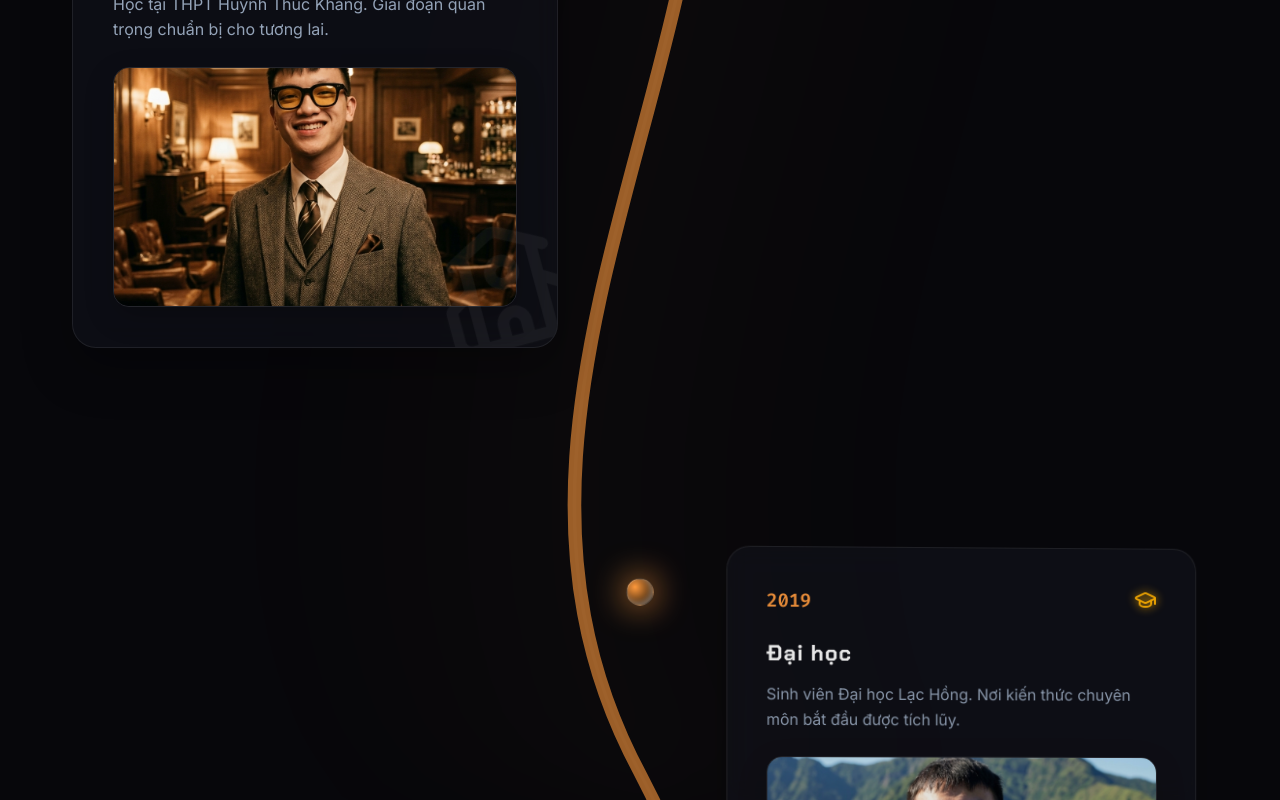
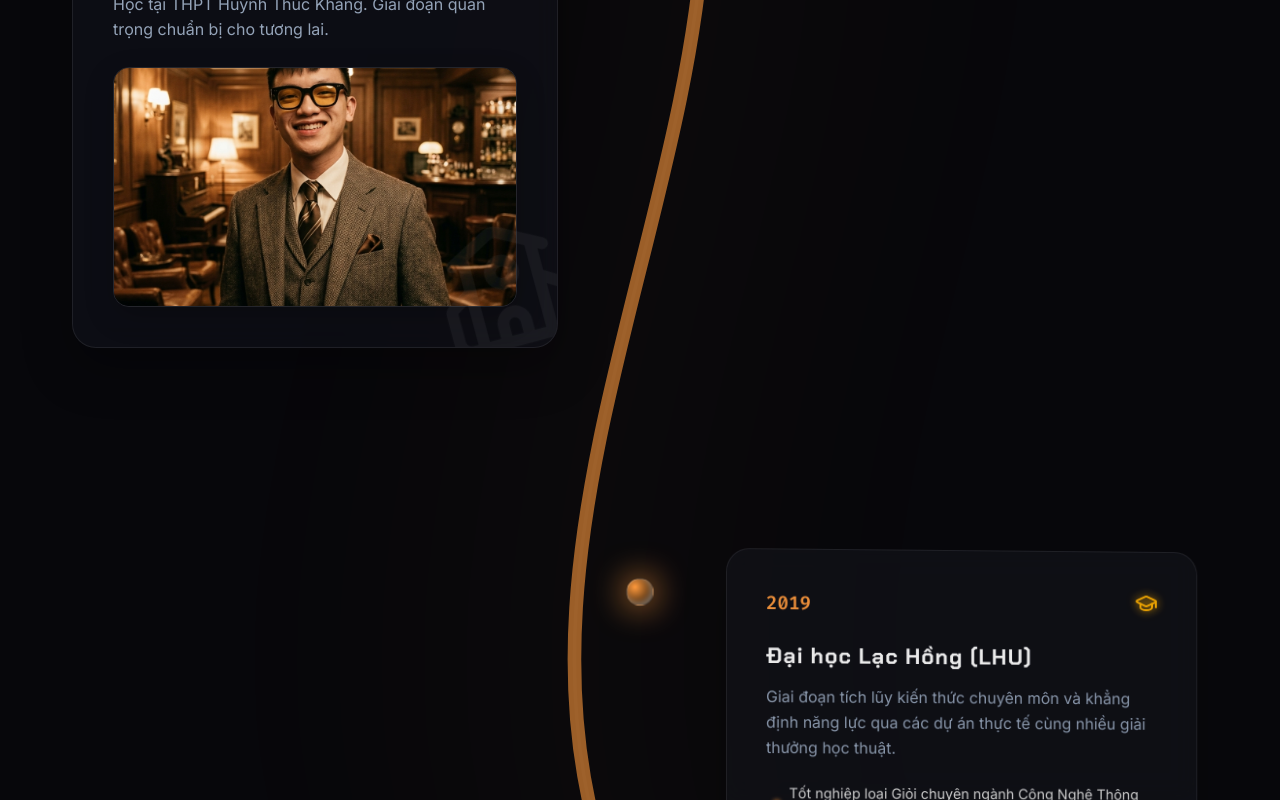
Before and after one commit to BCT0902-dev/web, a React (Vite) app: page /chronicles in a window 1280 px wide. Shown: the part 2000-2800 px from the top of the page. Built offline with nearby package versions, Linux system fonts and the light colour scheme; no server answers; the database is empty.

Commit message:
Journey Expansion: Added achievement sub-branches to the University milestone. Integrated a new achievement list rendering system into the Chronicles section.

```diff
--- a/src/locales/vi.json
+++ b/src/locales/vi.json
@@ -134,7 +134,20 @@
     "m1": { "year": "2006", "title": "Cấp 1", "desc": "Học tại Trường Tiểu học Tân Thanh 1. Những năm tháng đầu đời làm quen với con chữ." },
     "m2": { "year": "2011", "title": "Cấp 2", "desc": "Theo học tại THCS Tân Thanh. Bắt đầu hình thành tư duy học tập độc lập." },
     "m3": { "year": "2015", "title": "Cấp 3", "desc": "Học tại THPT Huỳnh Thúc Kháng. Giai đoạn quan trọng chuẩn bị cho tương lai." },
-    "m4": { "year": "2019", "title": "Đại học", "desc": "Sinh viên Đại học Lạc Hồng. Nơi kiến thức chuyên môn bắt đầu được tích lũy." },
+    "m4": {
+      "year": "2019",
+      "title": "Đại học Lạc Hồng (LHU)",
+      "desc": "Giai đoạn tích lũy kiến thức chuyên môn và khẳng định năng lực qua các dự án thực tế cùng nhiều giải thưởng học thuật.",
+      "achievements": [
+        "Tốt nghiệp loại Giỏi chuyên ngành Công Nghệ Thông Tin",
+        "Top 4 dự án epic 2023 \"Smart Inhaler\"",
+        "Giải đặc biệt giải Tài năng IT 2021",
+        "Dự án phát hiện tụ máu trong não bằng DeepLearning",
+        "Dự án Smart Fish Feeder",
+        "Gương mặt tiêu biểu Đoàn cơ sở LHU 2021",
+        "Dự án Trao tặng máy tính - Vững bước khó khăn 2021"
+      ]
+    },
     "m5": { "year": "2023", "title": "Kỹ thuật viên @ FPT", "desc": "Thực tập và làm việc tại tập đoàn FPT. Trải nghiệm môi trường làm việc chuyên nghiệp hàng đầu Việt Nam với vai trò kỹ thuật." },
     "m6": { "year": "07/2023 - 01/2025", "title": "IT @ Chính Nam Biên Hòa", "desc": "Phụ trách mảng CNTT tại Công ty Chính Nam Biên Hòa trong 1 năm 7 tháng. Hiện tại tôi đang tự do và sẵn sàng cho những thử thách mới." }
   },
--- a/src/sections/PersonalChronicles.jsx
+++ b/src/sections/PersonalChronicles.jsx
@@ -91,7 +91,38 @@
 
         <div style={{ flex: 1, transform: 'translateZ(20px)' }}> {/* Content pops forward slightly */}
             <h3 style={{ fontFamily: 'Chakra Petch', fontSize: '1.4rem', color: '#fff', marginBottom: '1rem', letterSpacing: '1px' }}>{milestone.title}</h3>
-            <p style={{ color: 'var(--text-secondary)', lineHeight: 1.6 }}>{milestone.desc}</p>
+            <p style={{ color: 'var(--text-secondary)', lineHeight: 1.6, marginBottom: milestone.achievements?.length > 0 ? '1.5rem' : 0 }}>{milestone.desc}</p>
+
+            {milestone.achievements?.length > 0 && (
+              <div style={{
+                display: 'flex',
+                flexDirection: 'column',
+                gap: '0.8rem',
+                paddingLeft: '0.5rem',
+                borderLeft: '2px solid rgba(var(--accent-rgb), 0.3)',
+                marginTop: '1rem'
+              }}>
+                {milestone.achievements.map((ach, i) => (
+                  <motion.div
+                    key={i}
+                    initial={{ opacity: 0, x: -10 }}
+                    whileInView={{ opacity: 1, x: 0 }}
+                    transition={{ delay: i * 0.1 }}
+                    style={{
+                      fontSize: '0.9rem',
+                      color: '#ddd',
+                      display: 'flex',
+                      alignItems: 'center',
+                      gap: '0.6rem',
+                      lineHeight: 1.4
+                    }}
+                  >
+                    <div style={{ width: '6px', height: '6px', borderRadius: '50%', background: 'var(--accent-main)', boxShadow: '0 0 5px var(--accent-main)' }} />
+                    {ach}
+                  </motion.div>
+                ))}
+              </div>
+            )}
         </div>
 
         {image && (
@@ -209,10 +240,14 @@
 
   const milestones = [];
   for(let i=1; i<=6; i++) {
+    const achievementKey = `chronicles.m${i}.achievements`;
+    const achievements = t(achievementKey, { returnObjects: true });
+
     milestones.push({
       year: t(`chronicles.m${i}.year`),
       title: t(`chronicles.m${i}.title`),
-      desc: t(`chronicles.m${i}.desc`)
+      desc: t(`chronicles.m${i}.desc`),
+      achievements: Array.isArray(achievements) ? achievements : []
     });
   }
 
```
